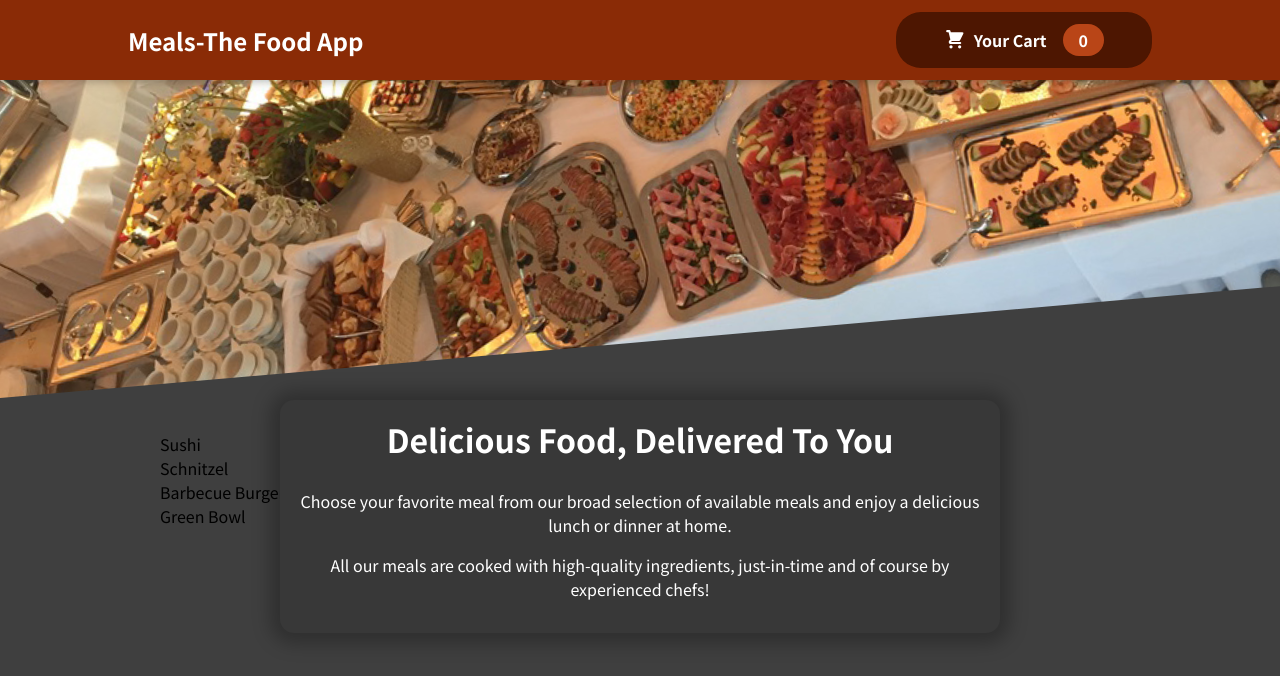
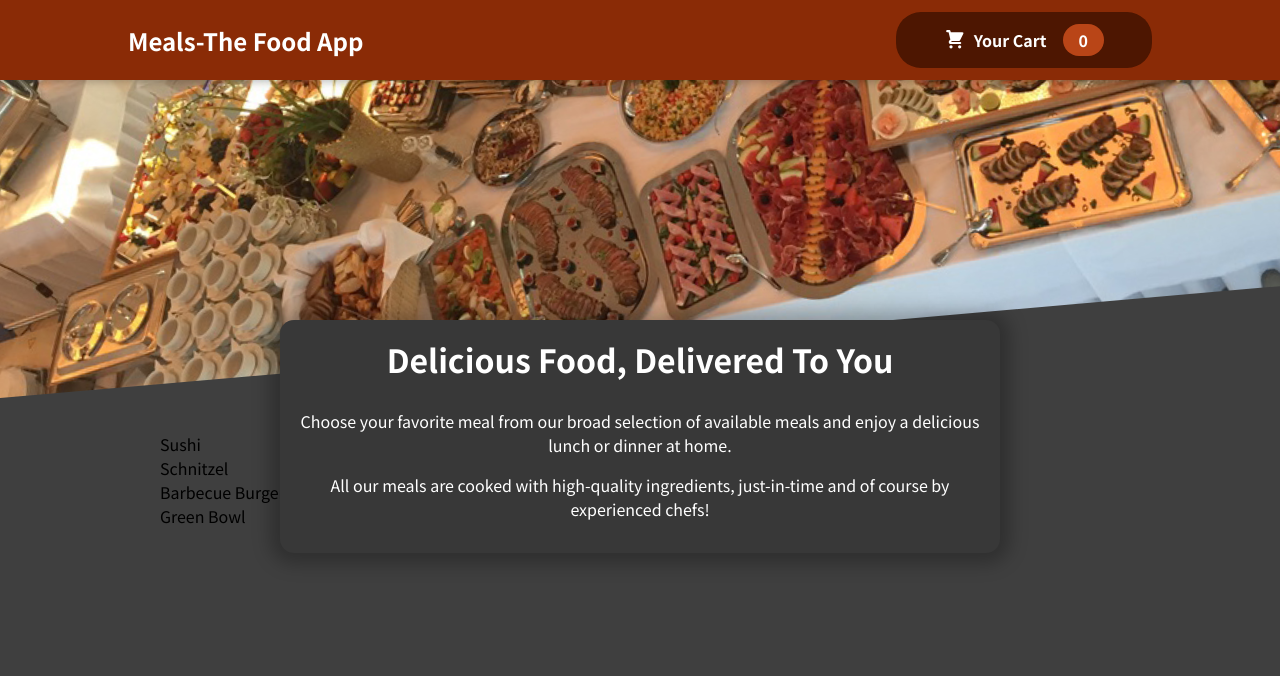
Before and after one commit to aman1021/ReactFoodApp, a React (Create React App) app: page / in a window 1280 px wide. Shown: the top 676 px of the page. Built offline with nearby package versions, Linux system fonts and the light colour scheme.

Commit message:
ReactFoodApp

```diff
--- a/src/Components/Meals/MealsSummary.module.css
+++ b/src/Components/Meals/MealsSummary.module.css
@@ -3,7 +3,7 @@
     max-width: 45rem;
     width: 90%;
     margin: auto;
-    margin-top: -10rem;
+    margin-top: -15rem;
     position: relative;
     background-color: #383838;
     color: white;
```
